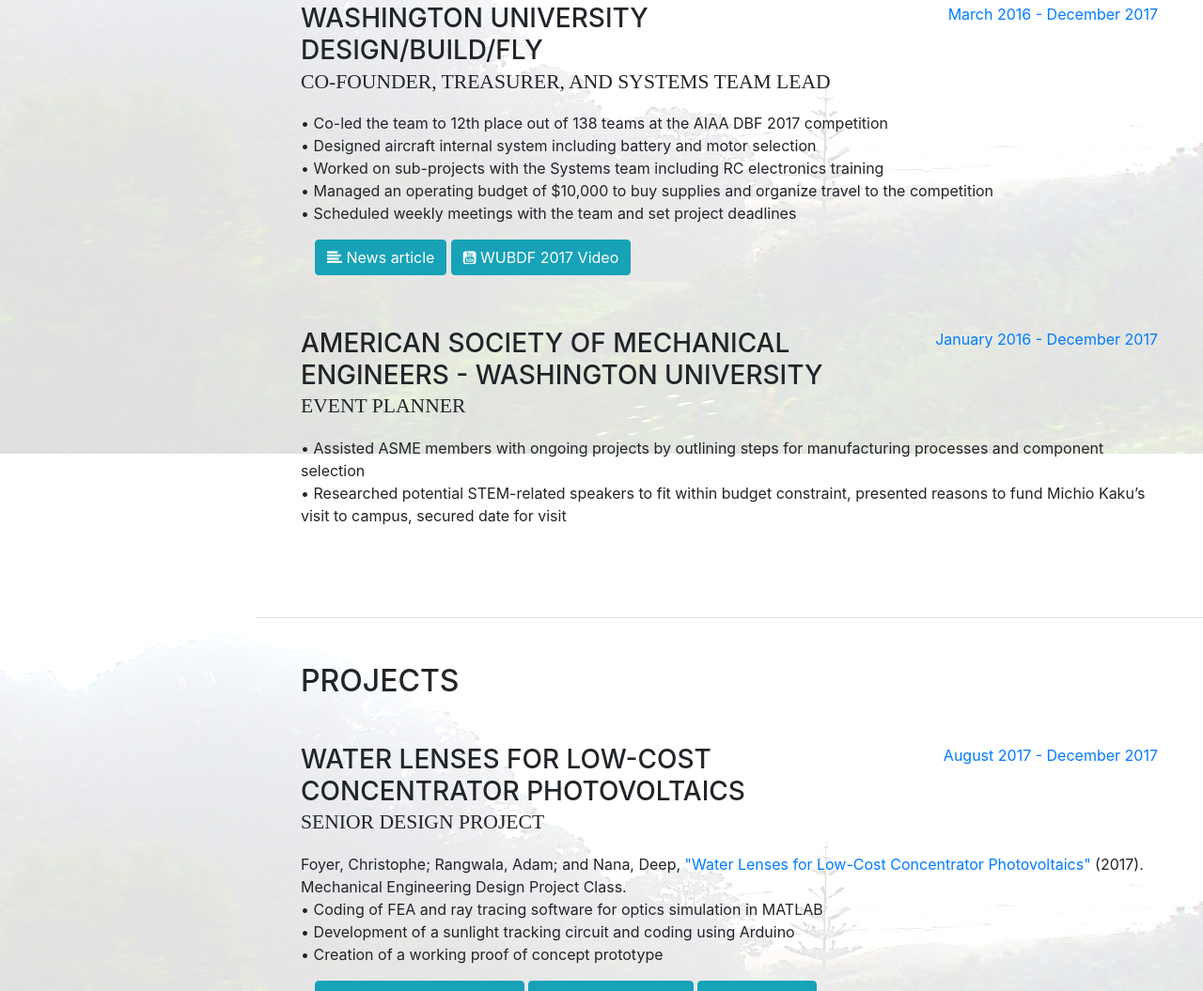
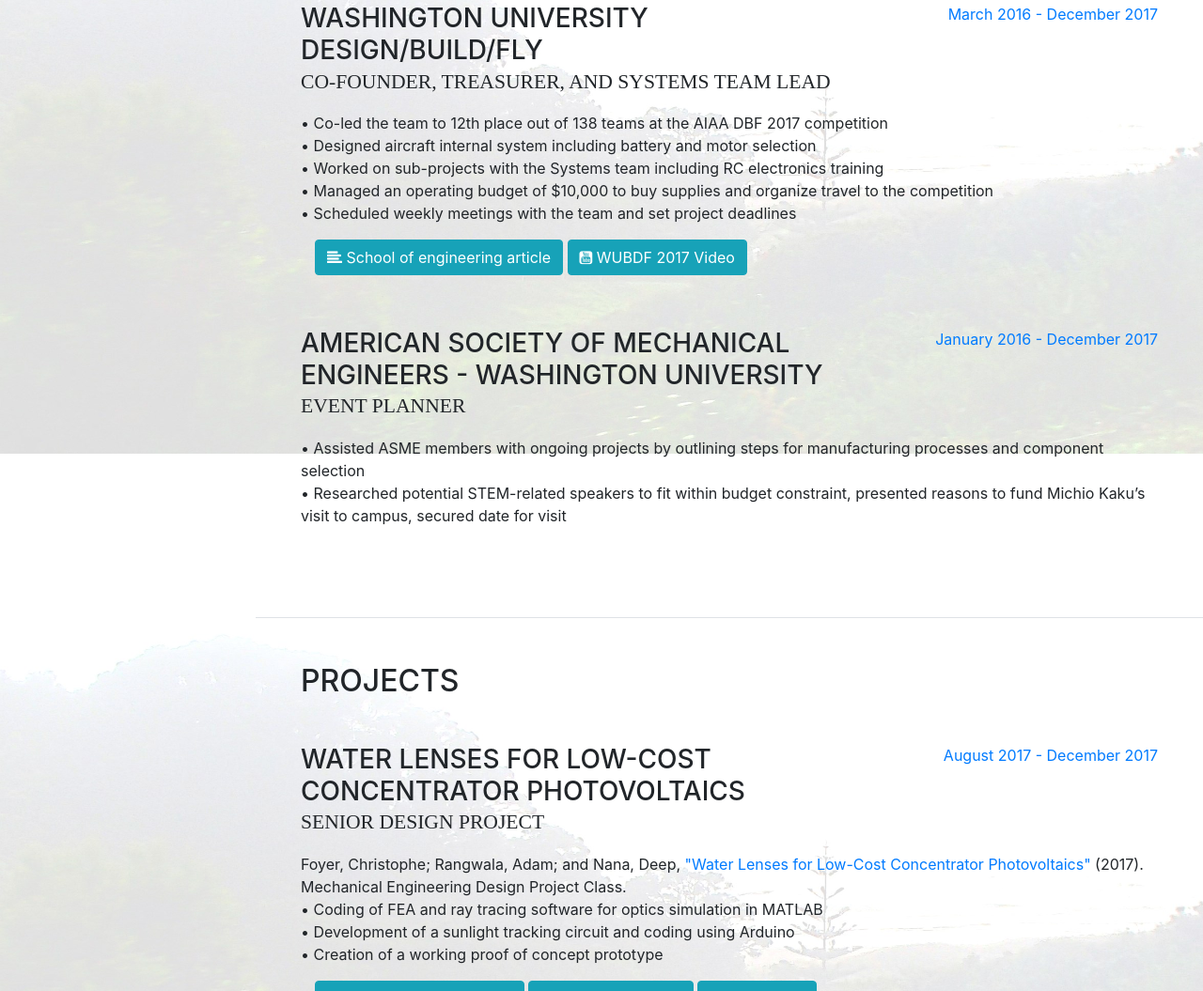
Before and after one commit to Christophe-Foyer/online-resume, a website with bundled scripts: page index.html in a window 1280 px wide. Shown: the part 1133-2188 px from the top of the page at 94% size. Built offline with nearby package versions, Linux system fonts and the light colour scheme; a web font is replaced by a local one.

Commit message:
better button title

```diff
--- a/index.html
+++ b/index.html
@@ -186,7 +186,7 @@
                •	Scheduled weekly meetings with the team and set project deadlines
             </p>
             <div class="col-lg-8">
-                <a class="btn btn-info mb-2" href="https://engineering.wustl.edu/news/Pages/WashU-teams-The-Wrighton-Flyer-drone-places-high-in-first-competition.aspx"><i class="fa fa-align-left"></i> News article</a>
+                <a class="btn btn-info mb-2" href="https://engineering.wustl.edu/news/Pages/WashU-teams-The-Wrighton-Flyer-drone-places-high-in-first-competition.aspx"><i class="fa fa-align-left"></i> School of engineering article</a>
                 <a class="btn btn-info mb-2" href="https://www.youtube.com/watch?v=T4q9ZIiyOQU"><i class="fa fa-youtube-square"></i> WUBDF 2017 Video</a>
             </div>
           </div>
```
